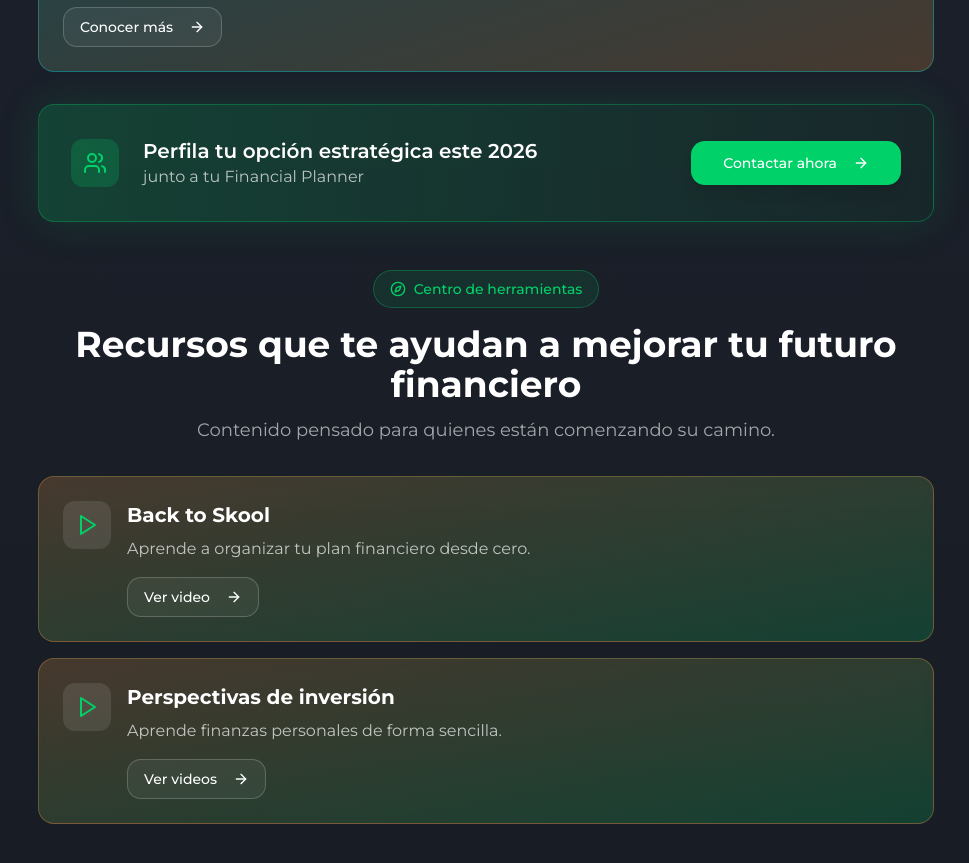
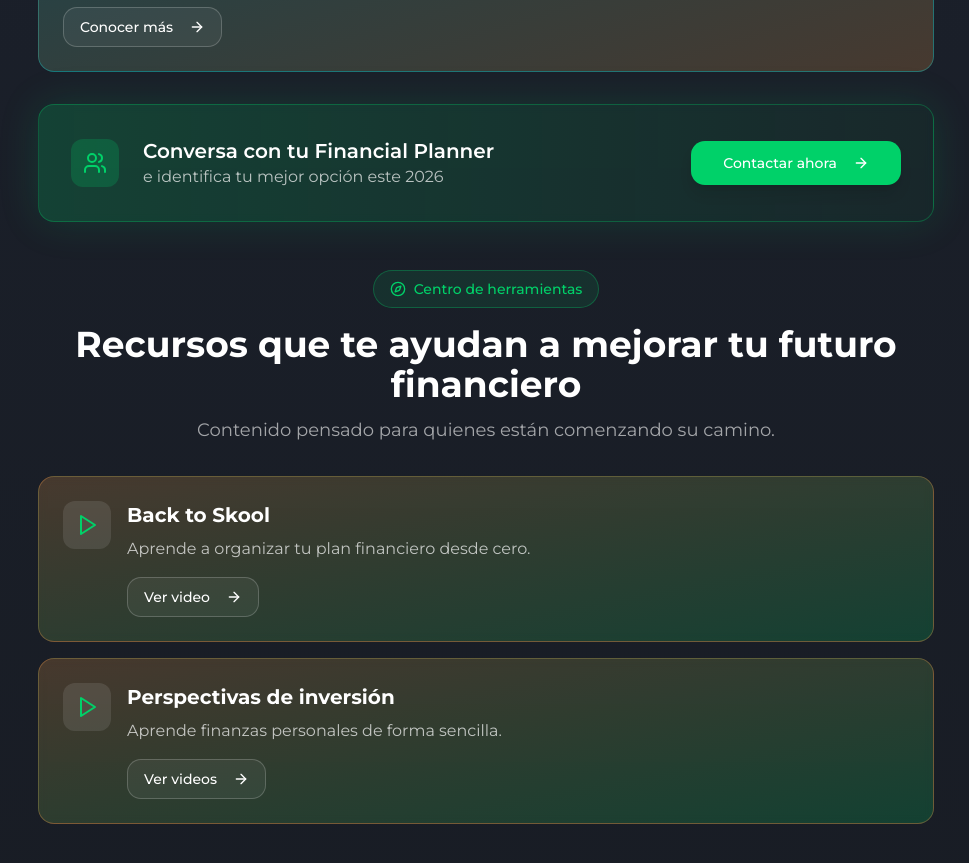
Before and after one commit to Uxplorers-loveable/skandia-story-wrap, a React (Vite) app: page /financial-explorers in a window 1280 px wide. Shown: the part 2100-2963 px from the top of the page, without its empty margins (154-1123 px from the left). Built offline with nearby package versions, Linux system fonts and the light colour scheme; the HTML template or start-up script is replaced by a standard one.

Commit message:
Visual edit in Lovable
Edited UI in Lovable

```diff
--- a/src/components/wrapped-segments/SegmentModuleSection.tsx
+++ b/src/components/wrapped-segments/SegmentModuleSection.tsx
@@ -151,10 +151,8 @@ export const SegmentModuleSection = ({
                       <Users className="w-6 h-6 text-primary" />
                     </div>
                     <div className="flex-1 text-center md:text-left">
-                      <p className="text-lg md:text-xl font-semibold text-white">
-                        Perfila tu opción estratégica este 2026
-                      </p>
-                      <p className="text-white/70">junto a tu Financial Planner</p>
+                      <p className="text-lg md:text-xl font-semibold text-white">Conversa con tu Financial Planner</p>
+                      <p className="text-white/70">e identifica tu mejor opción este 2026</p>
                     </div>
                     <Button size="lg" className="bg-primary text-white hover:bg-primary/90 px-8 shadow-lg hover:shadow-[0_0_30px_hsl(var(--primary)/0.4)] transition-all shrink-0">
                       {module.ctaLabel}
```
